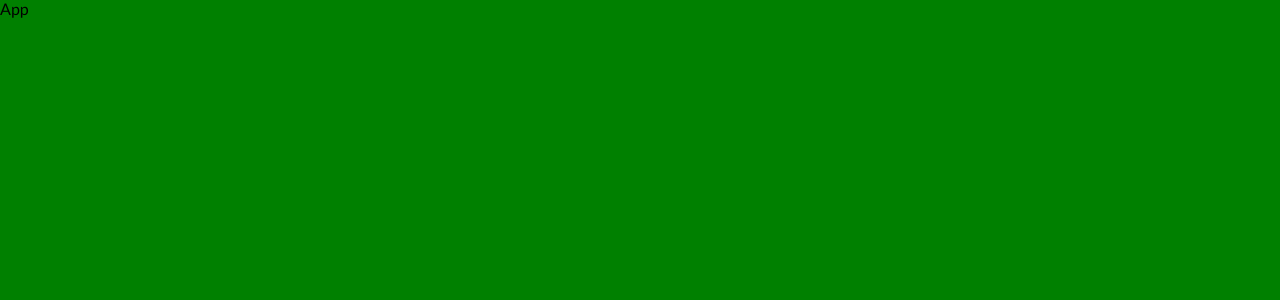
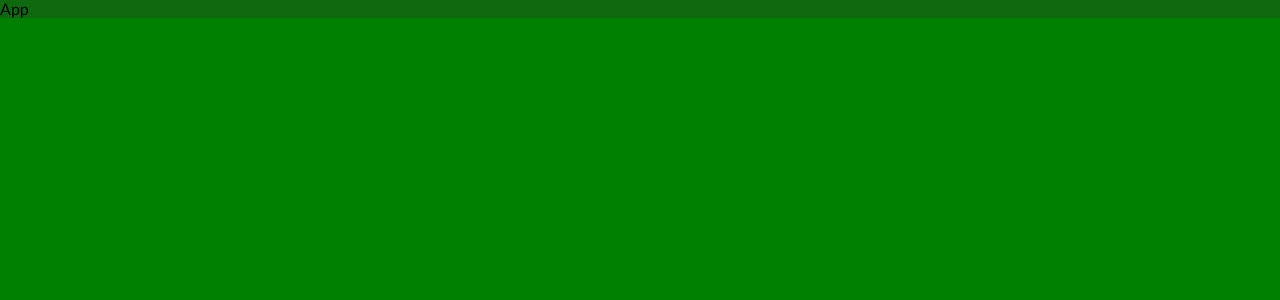
Before and after one commit to Przemek-Przybylak/Rope-Works, a React (Create React App) app: page / in a window 1280 px wide. Shown: the top 300 px of the page. Built offline with nearby package versions, Linux system fonts and the light colour scheme.

Commit message:
added styles to Container

```diff
--- a/src/App.js
+++ b/src/App.js
@@ -1,5 +1,11 @@
+import { Container } from "./common/index";
+
 function App() {
-  return <div className="App">App</div>;
+  return (
+    <div className="App">
+      <Container>App</Container>
+    </div>
+  );
 }
 
 export default App;
--- /dev/null
+++ b/src/common/index.js
@@ -0,0 +1,7 @@
+import styled from "styled-components";
+
+export const Container = styled.main`
+  max-width: 1350px;
+  background-color: rgba(50, 50, 50, 0.3);
+  margin: 0 auto;
+`;
```
